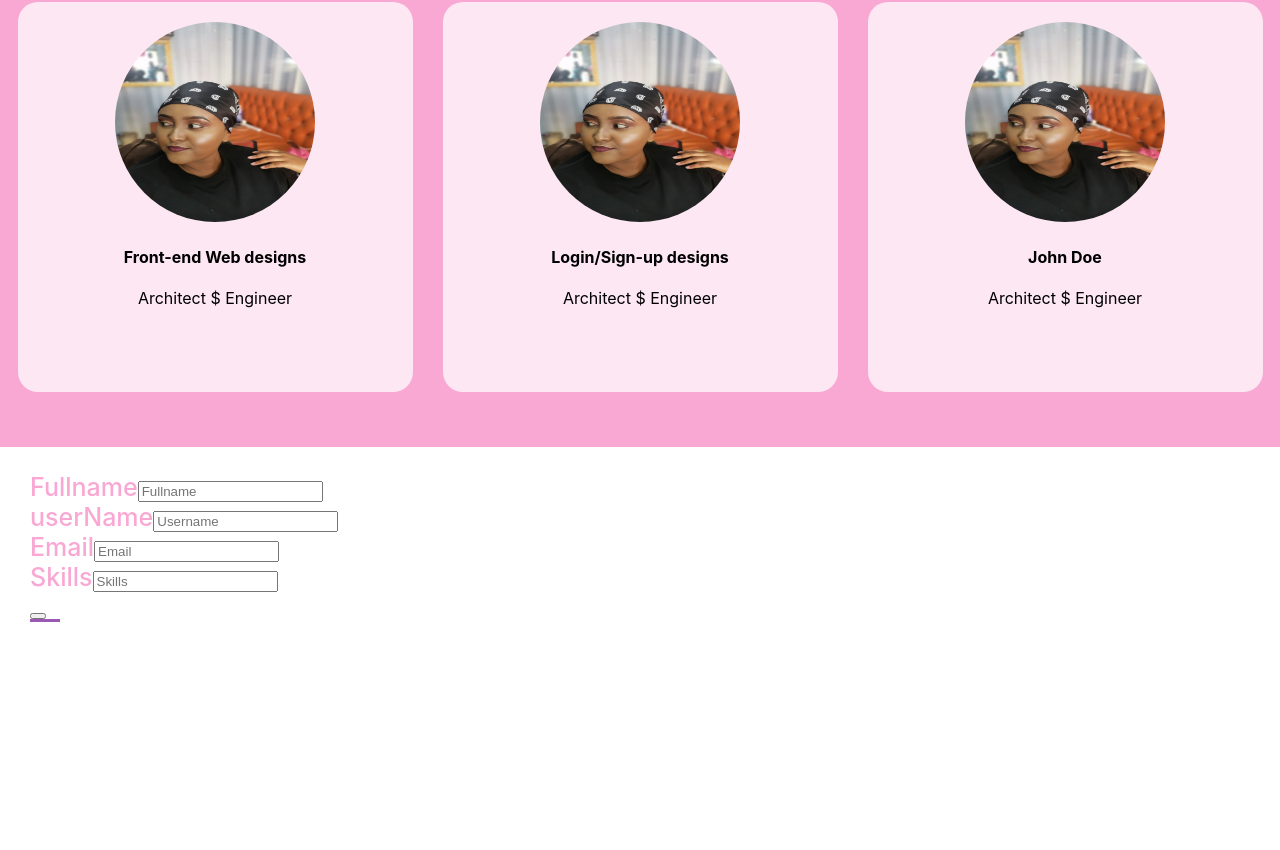
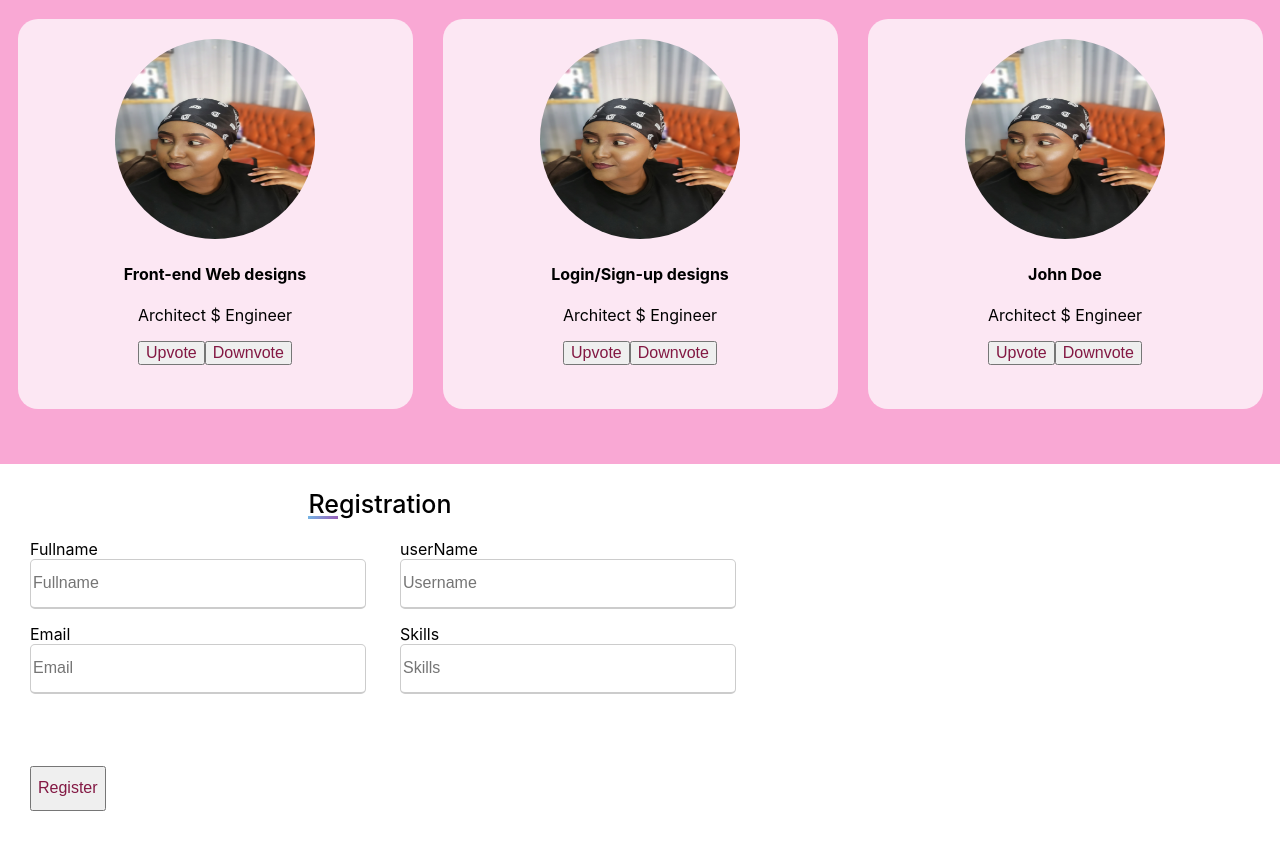
Before and after one commit to MaureenMurugi/techFace, a React (Create React App) app: page / in a window 1280 px wide. Shown: the part 614-1464 px from the top of the page. Before the commit the page ends 1261 px from the top, so only its background shows below. Built offline with nearby package versions, Linux system fonts and the light colour scheme.

Commit message:
Render the form to app.js

```diff
--- a/src/Components/Home.js
+++ b/src/Components/Home.js
@@ -12,7 +12,9 @@ function Home(props) {
             <div className="photo">
                 <img src={logo} alt="logo"></img>
                 <div className="info">
-                    <h2>{props.userName}</h2>
+                    <h2>{props.fullName}</h2>
+                    <p>{props.userName}</p>
+                    <p>{props.email}</p>
                     <p>{props.skill}</p>
                     <ul>
                         <li className="like">Like!<img className="likee" src={like} alt="like"></img></li>
--- a/src/Components/NavBar.js
+++ b/src/Components/NavBar.js
@@ -4,7 +4,7 @@ function NavBar() {
 
     return (
         <header>
-           <h2 className="logo">tech<span>Face</span></h2>
+           <h2 className="logo">tech<span className="navnav">Face</span></h2>
             <nav>
                 <ul>
                     <li><NavLink  exact to="/">Home</NavLink></li>
--- a/src/Components/ProfileCard.js
+++ b/src/Components/ProfileCard.js
@@ -15,6 +15,8 @@ function ProfileCard() {
         <div className="container">
             <h4><b>Front-end Web designs</b></h4>
             <p>Architect $ Engineer</p>
+            <button>Upvote</button>
+            <button>Downvote</button>
         </div>
     </div>
 
@@ -23,6 +25,8 @@ function ProfileCard() {
         <div className="container">
             <h4><b>Login/Sign-up designs</b></h4>
             <p>Architect $ Engineer</p>
+            <button>Upvote</button>
+            <button>Downvote</button>
         </div>
     </div>
 
@@ -31,6 +35,8 @@ function ProfileCard() {
         <div className="container">
             <h4><b>John Doe</b></h4>
             <p>Architect $ Engineer</p>
+            <button>Upvote</button>
+            <button>Downvote</button>
         </div>
     </div>
 
--- a/src/Components/ProfileForm.js
+++ b/src/Components/ProfileForm.js
@@ -5,7 +5,7 @@ function ProfileForm() {
      <>
      <div className="body-form">
      <div className="containerForm">
-      <div className="titleForm">
+      <div className="titleForm">Registration </div>
         <form>
           <div className="user-details">
 
@@ -31,11 +31,11 @@ function ProfileForm() {
 
           </div>
           <div className="button-form">
-            <button></button>
+            <button className="register">Register</button>
           </div>
 
         </form>
-      </div>
+
     </div>
      </div>
      </>
--- a/src/Components/data/user.js
+++ b/src/Components/data/user.js
@@ -1,7 +1,9 @@
 
 
 const user = {
-    userName: "Maureen Murugi",
+    fullName: "Maureen Murugi",
+    userName: "Murugi",
+    email:"murugimaureen99@gmail.com",
     skill: "A quality-oriented web-developer withan eye of design.",
 
 
--- a/src/index.css
+++ b/src/index.css
@@ -32,7 +32,7 @@ header {
   color: #831843;
 }
 
-span {
+.navnav {
   color: #f9a8d4;
 }
 
@@ -131,6 +131,7 @@ img{
 .containerForm{
   max-width: 700px;
   width: 100%;
+  justify-items: center;
   background: #fff;
   padding: 25px 30px;
   border-radius: 5px;
@@ -147,5 +148,34 @@ img{
   bottom: 0;
   height: 3px;
   width: 30px;
-  background: #9b59b6;
+  background: linear-gradient(135deg, #71b7e6, #9b59b6);
 }
+.containerForm form .user-details{
+  display: flex;
+  flex-wrap: wrap;
+  justify-content: space-between;
+  margin: 20px 0 12px 0;
+}
+form .user-details .input-box{
+  margin-bottom: 15px;
+  width: calc(100% / 2 - 20px);
+}
+.user-details .input-box input{
+  height: 45px;
+  width: 100%;
+  outline: none;
+  border-radius: 5px;
+  border: 1px solid #ccc;
+  font-size: 16px;
+  border-bottom-width: 2px;
+  transition: all 0.3s ease;
+}
+.user-details .input-box input:focus,
+.user-details .input-box input:valid{
+  border-color: #9b59b6;
+}
+
+.register{
+  height: 45px;
+  margin: 45px 0;
+}
```
